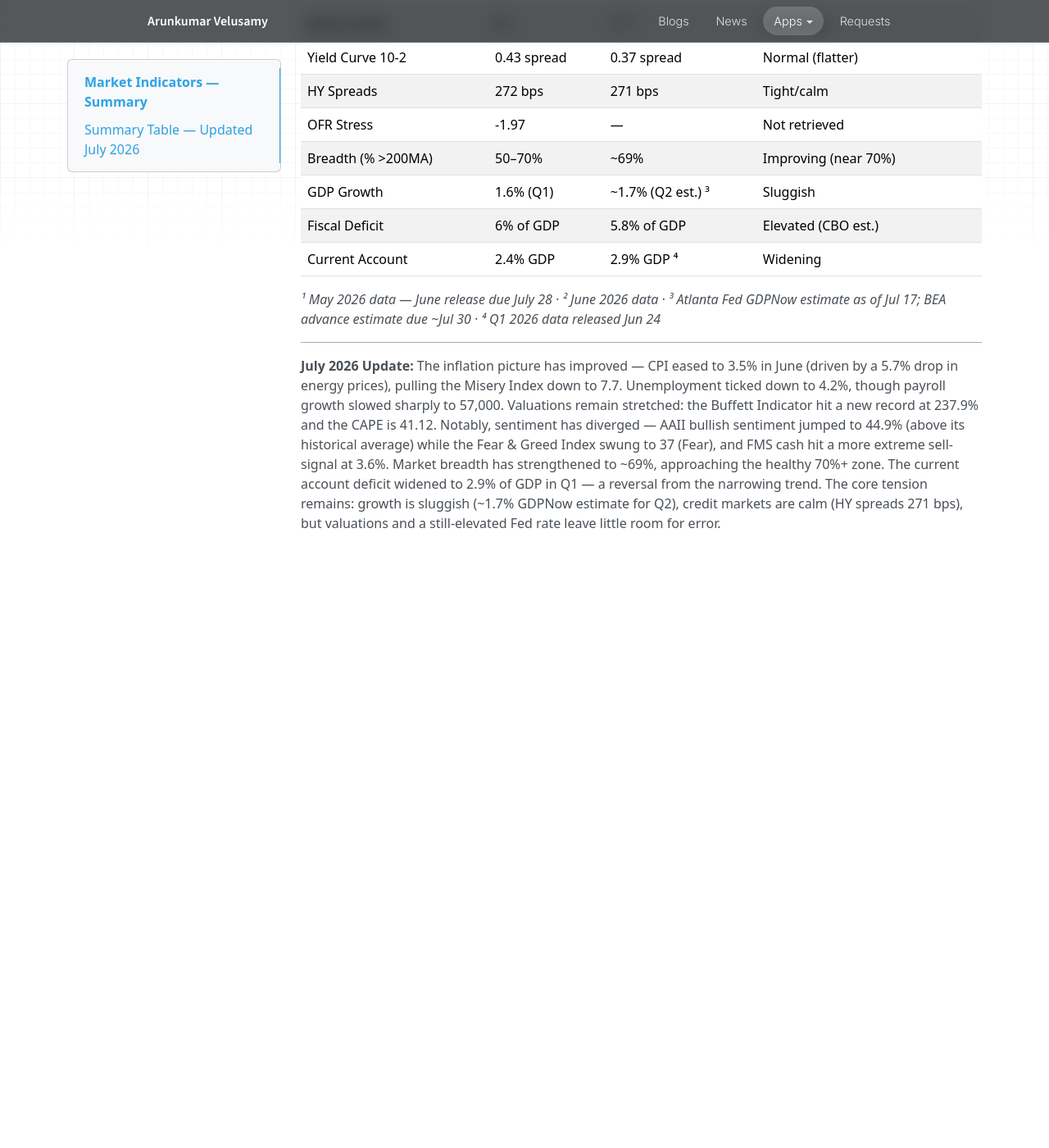
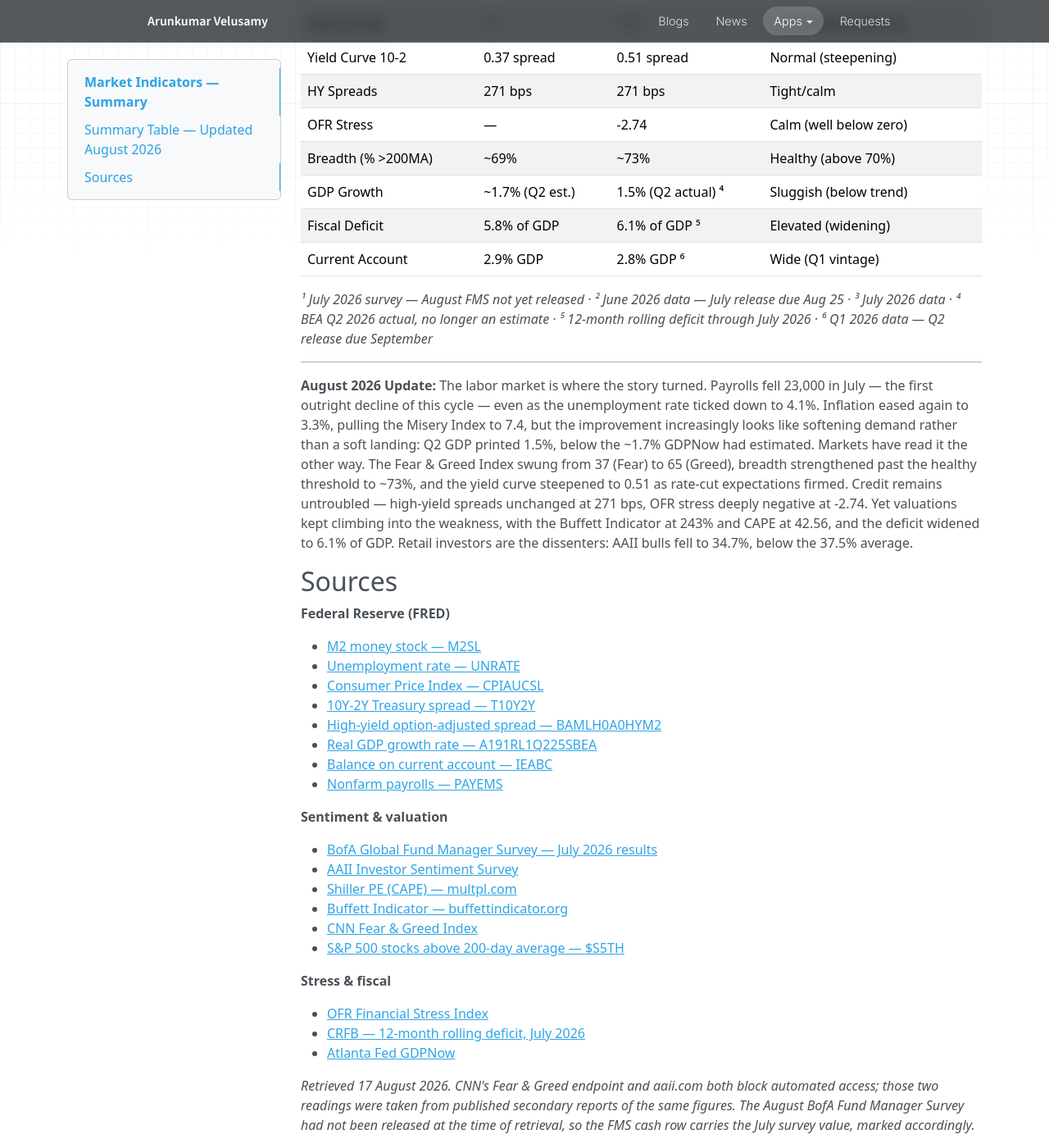
Before and after one commit to arunvelusamyd/personal-website, an MkDocs documentation site: the page built from docs/apps/market-indicators.md, in a window 1280 px wide and 1400 px high, scrolled down 601 px. Shown: the whole window at 82% size. Built offline with MkDocs 1.6.1, drawn with Linux system fonts in a browser that asks for light colours; nearby versions of some CDN libraries; before the commit the page ends 1267 px from its top, so only the background shows below that; some of the changed text lies outside the part shown.

Commit message:
Refresh market indicators — August 2026
Co-Authored-By: Claude Opus 5 (1M context) <noreply@anthropic.com>

```diff
--- a/docs/apps/market-indicators.md
+++ b/docs/apps/market-indicators.md
@@ -2,29 +2,59 @@
 
 A quick-reference snapshot of the market indicators. For the full breakdown of each indicator, read the [complete write-up](../../market-indicators/).
 
-## Summary Table — Updated July 2026
+## Summary Table — Updated August 2026
 
-| Indicator | May 2026 | Jul 2026 | Signal |
+| Indicator | Jul 2026 | Aug 2026 | Signal |
 |-----------|----------|----------|--------|
-| FMS Cash | 3.9% | 3.6% | Sell (more extreme) |
-| AAII Bullish | 35.6% | 44.9% | Bullish (above hist. avg) |
-| M2 Growth | 4.72% YoY | 5.6% YoY ¹ | Bullish (accelerating) |
-| Buffett Indicator | 235% | 237.9% | Overvalued (record high) |
-| CAPE | ~40 | 41.12 | Elevated (like 1999) |
-| Fear & Greed | 60 | 37 | Fear (shift from Greed) |
-| Unemployment | 4.3% | 4.2% ² | Slight improvement |
-| Inflation | 3.8% | 3.5% ² | Easing, above target |
-| Misery Index | 8.1 | 7.7 ² | Improving |
-| Yield Curve 10-2 | 0.43 spread | 0.37 spread | Normal (flatter) |
-| HY Spreads | 272 bps | 271 bps | Tight/calm |
-| OFR Stress | -1.97 | — | Not retrieved |
-| Breadth (% >200MA) | 50–70% | ~69% | Improving (near 70%) |
-| GDP Growth | 1.6% (Q1) | ~1.7% (Q2 est.) ³ | Sluggish |
-| Fiscal Deficit | 6% of GDP | 5.8% of GDP | Elevated (CBO est.) |
-| Current Account | 2.4% GDP | 2.9% GDP ⁴ | Widening |
+| FMS Cash | 3.6% | 3.6% ¹ | Sell (cash ≤4%) |
+| AAII Bullish | 44.9% | 34.7% | Bearish (below hist. avg) |
+| M2 Growth | 5.6% YoY | 5.5% YoY ² | Bullish (expanding) |
+| Buffett Indicator | 237.9% | 243% | Overvalued (record high) |
+| CAPE | 41.12 | 42.56 | Elevated (near 1999 peak) |
+| Fear & Greed | 37 | 65 | Greed (shift from Fear) |
+| Unemployment | 4.2% | 4.1% ³ | Slight improvement |
+| Inflation | 3.5% | 3.3% ³ | Easing, above target |
+| Misery Index | 7.7 | 7.4 ³ | Comfortable (below 8) |
+| Yield Curve 10-2 | 0.37 spread | 0.51 spread | Normal (steepening) |
+| HY Spreads | 271 bps | 271 bps | Tight/calm |
+| OFR Stress | — | -2.74 | Calm (well below zero) |
+| Breadth (% >200MA) | ~69% | ~73% | Healthy (above 70%) |
+| GDP Growth | ~1.7% (Q2 est.) | 1.5% (Q2 actual) ⁴ | Sluggish (below trend) |
+| Fiscal Deficit | 5.8% of GDP | 6.1% of GDP ⁵ | Elevated (widening) |
+| Current Account | 2.9% GDP | 2.8% GDP ⁶ | Wide (Q1 vintage) |
 
-*¹ May 2026 data — June release due July 28 · ² June 2026 data · ³ Atlanta Fed GDPNow estimate as of Jul 17; BEA advance estimate due ~Jul 30 · ⁴ Q1 2026 data released Jun 24*
+*¹ July 2026 survey — August FMS not yet released · ² June 2026 data — July release due Aug 25 · ³ July 2026 data · ⁴ BEA Q2 2026 actual, no longer an estimate · ⁵ 12-month rolling deficit through July 2026 · ⁶ Q1 2026 data — Q2 release due September*
 
 ---
 
-**July 2026 Update:** The inflation picture has improved — CPI eased to 3.5% in June (driven by a 5.7% drop in energy prices), pulling the Misery Index down to 7.7. Unemployment ticked down to 4.2%, though payroll growth slowed sharply to 57,000. Valuations remain stretched: the Buffett Indicator hit a new record at 237.9% and the CAPE is 41.12. Notably, sentiment has diverged — AAII bullish sentiment jumped to 44.9% (above its historical average) while the Fear & Greed Index swung to 37 (Fear), and FMS cash hit a more extreme sell-signal at 3.6%. Market breadth has strengthened to ~69%, approaching the healthy 70%+ zone. The current account deficit widened to 2.9% of GDP in Q1 — a reversal from the narrowing trend. The core tension remains: growth is sluggish (~1.7% GDPNow estimate for Q2), credit markets are calm (HY spreads 271 bps), but valuations and a still-elevated Fed rate leave little room for error.
+**August 2026 Update:** The labor market is where the story turned. Payrolls fell 23,000 in July — the first outright decline of this cycle — even as the unemployment rate ticked down to 4.1%. Inflation eased again to 3.3%, pulling the Misery Index to 7.4, but the improvement increasingly looks like softening demand rather than a soft landing: Q2 GDP printed 1.5%, below the ~1.7% GDPNow had estimated. Markets have read it the other way. The Fear & Greed Index swung from 37 (Fear) to 65 (Greed), breadth strengthened past the healthy threshold to ~73%, and the yield curve steepened to 0.51 as rate-cut expectations firmed. Credit remains untroubled — high-yield spreads unchanged at 271 bps, OFR stress deeply negative at -2.74. Yet valuations kept climbing into the weakness, with the Buffett Indicator at 243% and CAPE at 42.56, and the deficit widened to 6.1% of GDP. Retail investors are the dissenters: AAII bulls fell to 34.7%, below the 37.5% average.
+
+## Sources
+
+**Federal Reserve (FRED)**
+
+- [M2 money stock — M2SL](https://fred.stlouisfed.org/series/M2SL)
+- [Unemployment rate — UNRATE](https://fred.stlouisfed.org/series/UNRATE)
+- [Consumer Price Index — CPIAUCSL](https://fred.stlouisfed.org/series/CPIAUCSL)
+- [10Y-2Y Treasury spread — T10Y2Y](https://fred.stlouisfed.org/series/T10Y2Y)
+- [High-yield option-adjusted spread — BAMLH0A0HYM2](https://fred.stlouisfed.org/series/BAMLH0A0HYM2)
+- [Real GDP growth rate — A191RL1Q225SBEA](https://fred.stlouisfed.org/series/A191RL1Q225SBEA)
+- [Balance on current account — IEABC](https://fred.stlouisfed.org/series/IEABC)
+- [Nonfarm payrolls — PAYEMS](https://fred.stlouisfed.org/series/PAYEMS)
+
+**Sentiment & valuation**
+
+- [BofA Global Fund Manager Survey — July 2026 results](https://macenews.com/bofa-global-research-fund-manager-survey-fund-managers-reduce-cash-holdings-move-into-stocks-and-bonds-in-july/)
+- [AAII Investor Sentiment Survey](https://www.aaii.com/sentimentsurvey)
+- [Shiller PE (CAPE) — multpl.com](https://www.multpl.com/shiller-pe)
+- [Buffett Indicator — buffettindicator.org](https://buffettindicator.org/)
+- [CNN Fear & Greed Index](https://www.cnn.com/markets/fear-and-greed)
+- [S&P 500 stocks above 200-day average — $S5TH](https://www.barchart.com/stocks/quotes/$S5TH)
+
+**Stress & fiscal**
+
+- [OFR Financial Stress Index](https://www.financialresearch.gov/financial-stress-index/)
+- [CRFB — 12-month rolling deficit, July 2026](https://www.crfb.org/blogs/12-month-rolling-deficit-19-trillion-july-2026)
+- [Atlanta Fed GDPNow](https://www.atlantafed.org/cqer/research/gdpnow)
+
+*Retrieved 17 August 2026. CNN's Fear & Greed endpoint and aaii.com both block automated access; those two readings were taken from published secondary reports of the same figures. The August BofA Fund Manager Survey had not been released at the time of retrieval, so the FMS cash row carries the July survey value, marked accordingly.*
```
